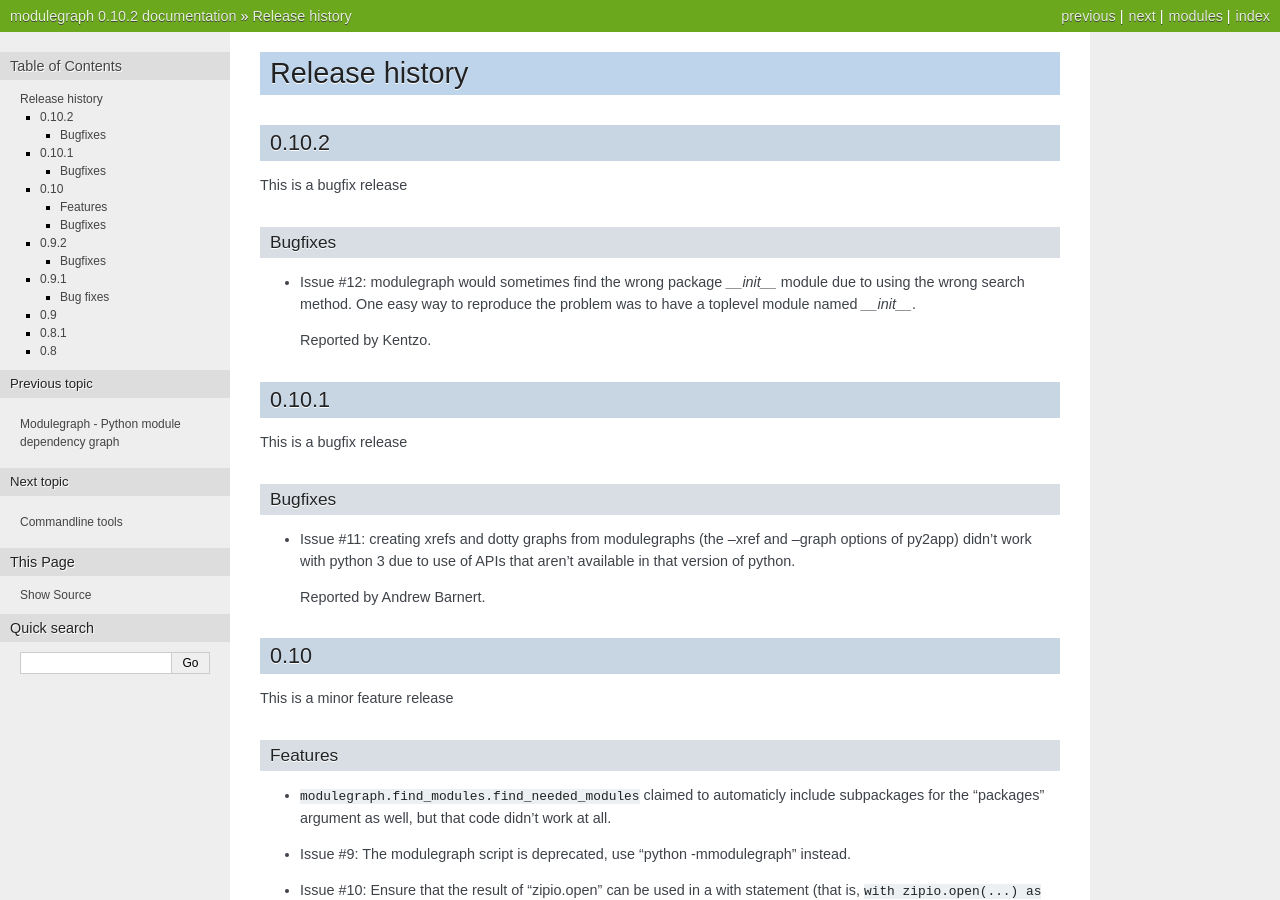
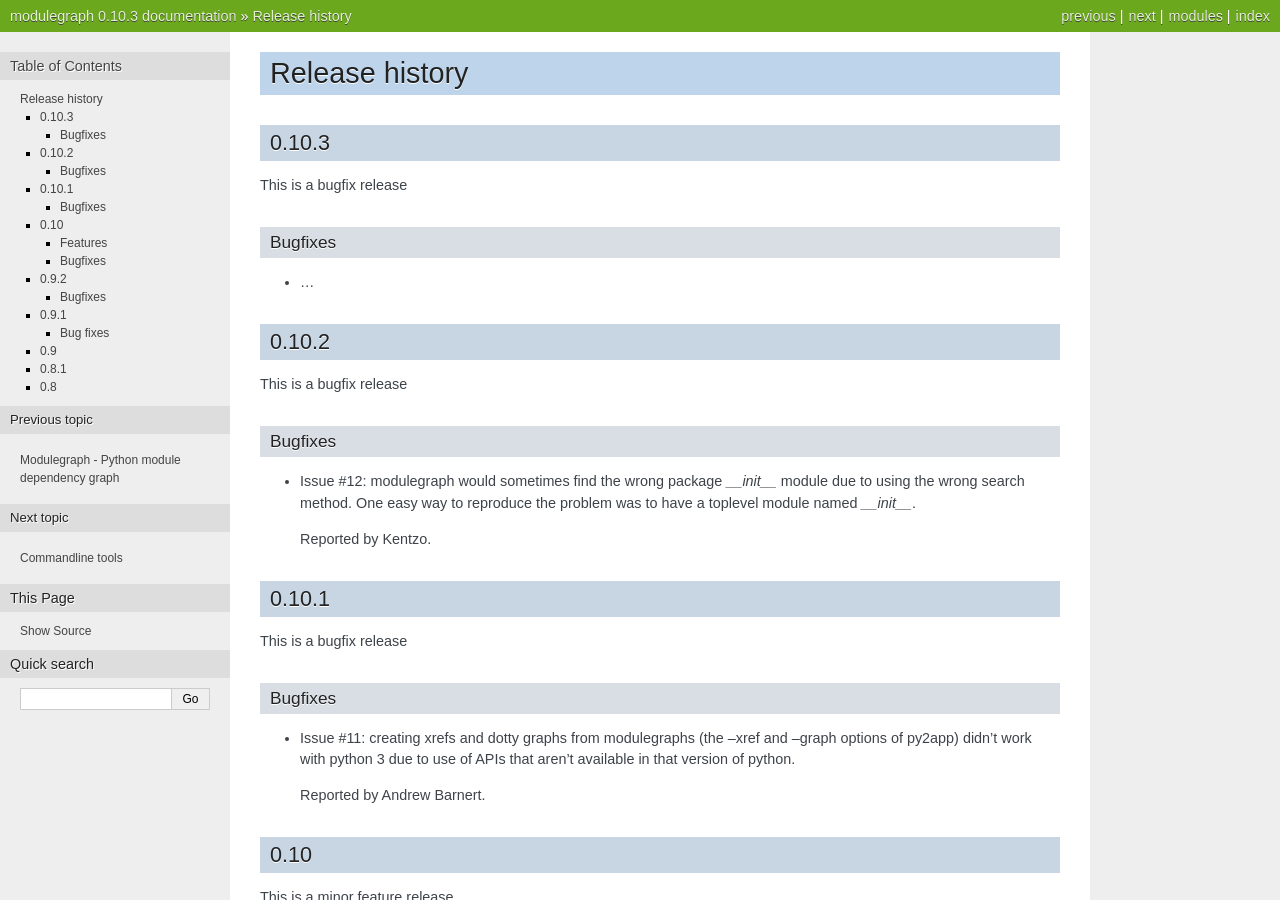
Before and after one commit to ronaldoussoren/modulegraph, a Sphinx documentation site: the page built from doc/changelog.rst, in a window 1280 px wide and 900 px high. Built offline with Sphinx 7.4.7, drawn with Linux system fonts in a browser that asks for light colours; pages that are not in the unit, such as notebooks, are missing from menus; some of the changed text lies outside the part shown.

Commit message:
update version number

```diff
--- a/doc/changelog.rst
+++ b/doc/changelog.rst
@@ -1,5 +1,15 @@
 Release history
 ===============
+
+0.10.3
+------
+
+This is a bugfix release
+
+Bugfixes
+........
+
+* ...
 
 0.10.2
 ------
--- a/setup.cfg
+++ b/setup.cfg
@@ -1,6 +1,6 @@
 [metadata]
 name = modulegraph
-version = 0.10.2
+version = 0.10.3
 description = Python module dependency analysis tool
 long_description_file = README.txt doc/changelog.rst
 classifiers =
```
